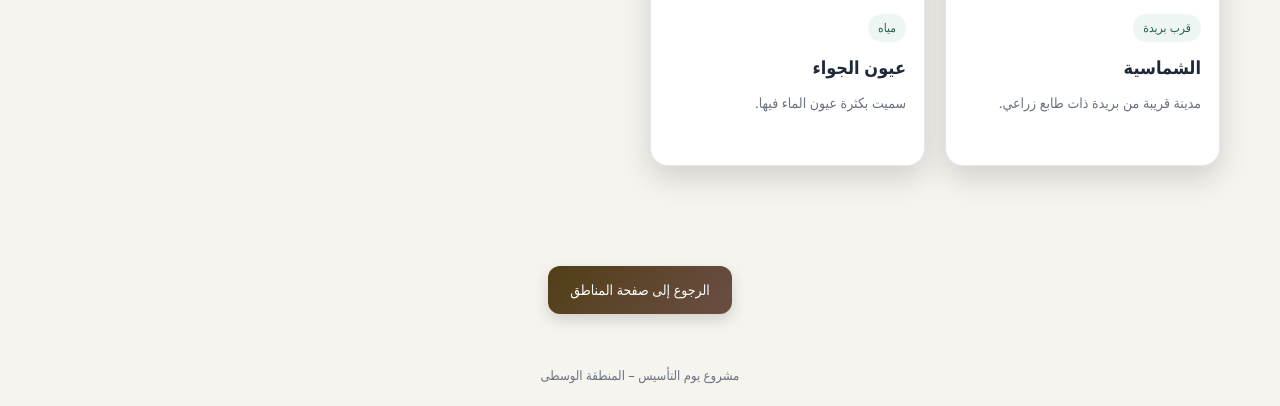
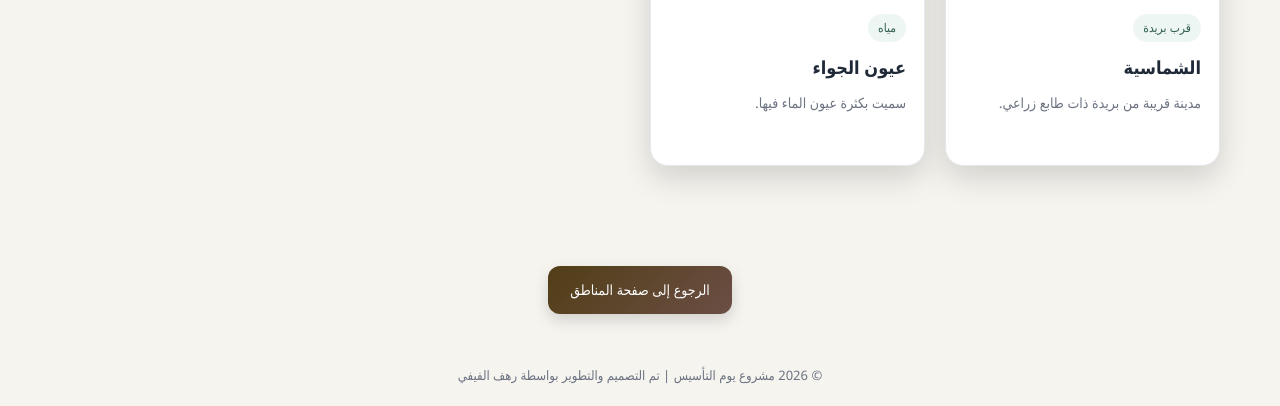
Before and after one commit to RahafDev/founding-day, a plain HTML site: page central.html in a window 1280 px wide. Shown: the part 3044-3450 px from the top of the page. Drawn offline with Linux system fonts and the light colour scheme.

Commit message:
Update central.html

```diff
--- a/central.html
+++ b/central.html
@@ -333,7 +333,7 @@ footer{text-align:center;color:#6b7280;padding:20px;font-size:13px;}
     <a href="regions.html" class="back-btn"> الرجوع إلى صفحة المناطق</a>
   </div>
 
-<footer> مشروع يوم التأسيس – المنطقة الوسطى</footer>
+<footer> © 2026 مشروع يوم التأسيس | تم التصميم والتطوير بواسطة رهف الفيفي</footer>
 
 <script>
 document.querySelectorAll('.flip-card').forEach(card=>{
```
